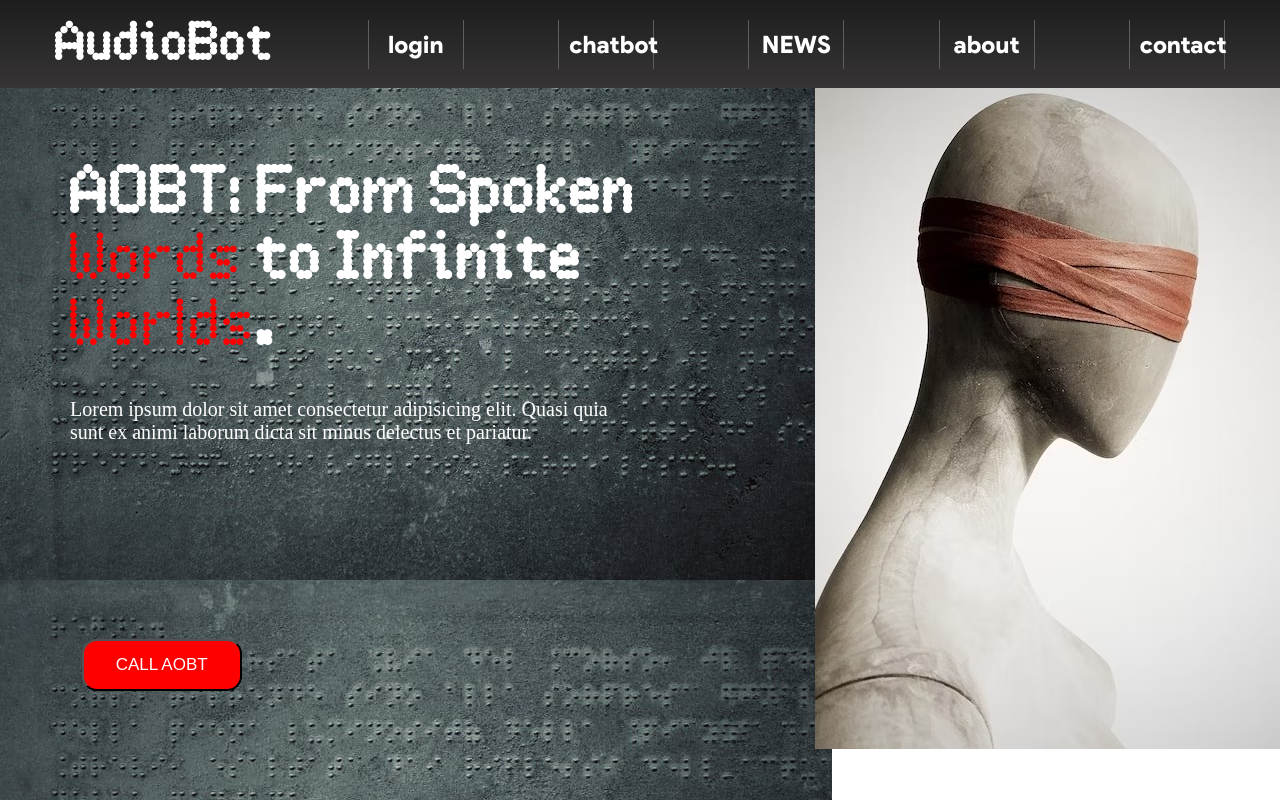
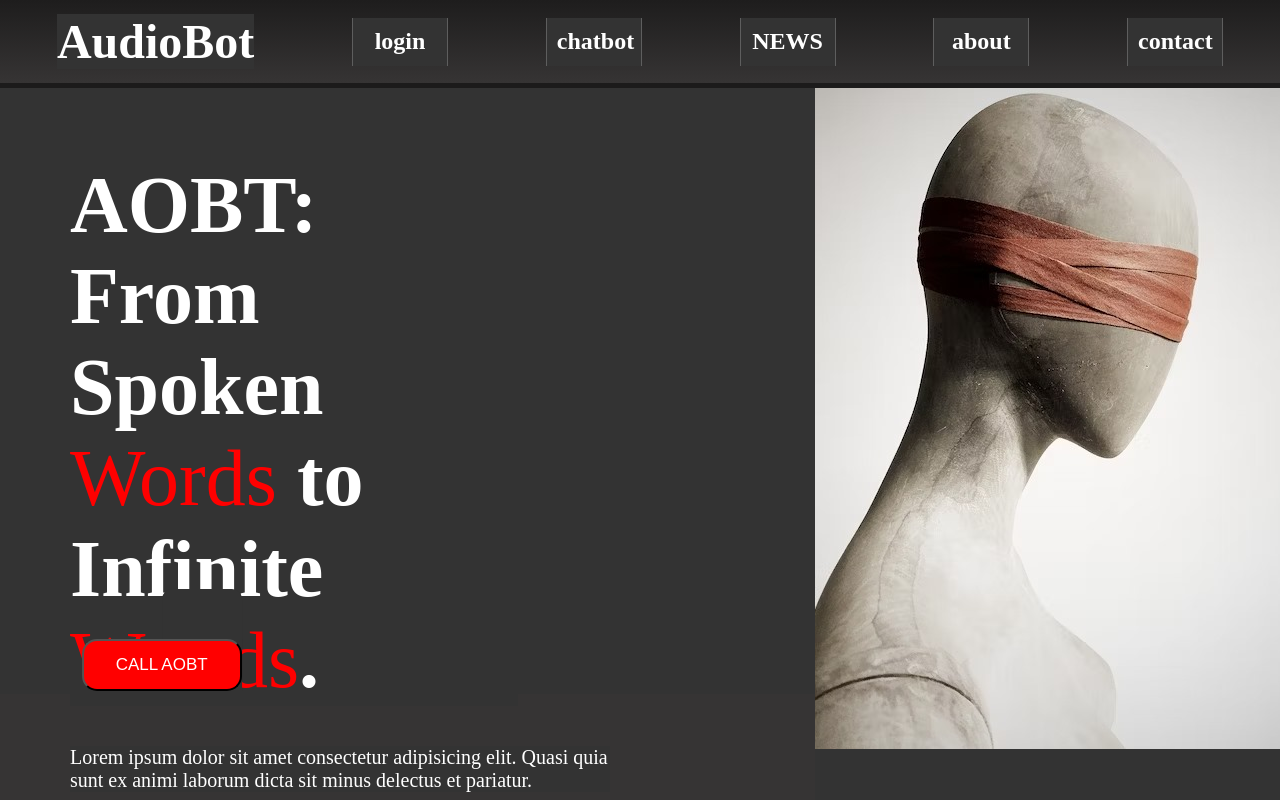
Before and after one commit to AKHIL-DyC/AOBT-python, a Flask app: page / in a window 1280 px wide. Run offline with Flask 3, Linux system fonts and the light colour scheme; some web fonts are replaced.

Commit message:
adding news

```diff
--- a/main.py
+++ b/main.py
@@ -1,4 +1,4 @@
-from flask import Flask, session, request, render_template
+from flask import Flask, session, request, render_template,url_for
 from flask_session import Session
 from langchain.llms import OpenAI
 import openai
@@ -11,9 +11,11 @@ import threading
 import keyboard
 import requests
 import pythoncom
+
 flag = 0
 app = Flask(__name__)
 app.config["SESSION_TYPE"] = "filesystem"
+
 Session(app)
 
 def ttse(text):
@@ -31,8 +33,10 @@ def slow_loading_function():
 
 
 @app.route("/")
+
 def home():
-    return render_template('index.html')
+    font_url = url_for('static', filename='fonts/nothing.ttf')
+    return render_template('index.html',nothing=font_url)
 
 
 @app.route("/loading", methods=["POST"])
--- a/templates/index.html
+++ b/templates/index.html
@@ -6,6 +6,7 @@
     <title>Document</title>
     <style>
       * {
+        background-color: #333;
         margin: 0;
         padding: 0;
         box-sizing: border-box;
@@ -21,28 +22,29 @@
 
       @font-face {
         font-family: google;
-        src: url(/AOBT-python/google.ttf);
+        src: url(/static/fonts/google.ttf);
       }
 
       @font-face {
         font-family: monument;
-        src: url(/AOBT-python/monument.ttf);
+        src: url(/static/fonts/monument.ttf);
       }
 
       @font-face {
         font-family: googlebold;
-        src: url(/AOBT-python/googlebold.ttf);
+        src: url(/static/fonts/googlebold.ttf);
       }
 
       @font-face {
         font-family: nothing;
-        src: url("/AOBT-python/nothing.ttf");
+        src: url('{{ nothing }}') format('truetype');
       }
 
       #main {
         height: 100%;
         width: 65vw;
-        background-image: url(images/braile2.png);
+        /*   background-image: url(/AOBT-python/static/images/braile2.png); */
+        background-color:#363434
       }
 
       /* vinay's changes */
@@ -51,6 +53,8 @@
         width: 100%;
         padding: 0 8px;
         background: #1e1d1d;
+        border-radius: 30px solid black;
+        border-bottom: #1c1b1b 5px solid;
         background: linear-gradient(#1e1d1d, #363434);
         position: fixed;
         overflow: hidden;
@@ -222,15 +226,16 @@
         width: 40vw;
         height: 100vh;
         padding-top: 10vh;
-
+        object-fit: cover;
         overflow: hidden;
         padding-top: 30px;
       }
 
       #left div#h1 {
         font-family: nothing;
-        width: 45vw;
-        font-size: 60px;
+        width: 35vw;
+        height: ;
+        font-size: 80px;
         font-weight: 700;
         margin-bottom: 40px;
         margin-top: 90px;
@@ -367,7 +372,8 @@
           </div>
         </div>
         <div id="center">
-          <img src="images/blindmanequin.png" alt="picture here" />
+           <img src="/static/images/blindmanequin.png" alt="picture here" />
+           <!-- <img src="/static/images/pexels-cottonbro-studio-10176433.jpg"> -->
         </div>
       </div>
     </div>
```
Also changed, not shown: templates/ai.html (+4 -3 lines), templates/news.html (+23 -4 lines).
